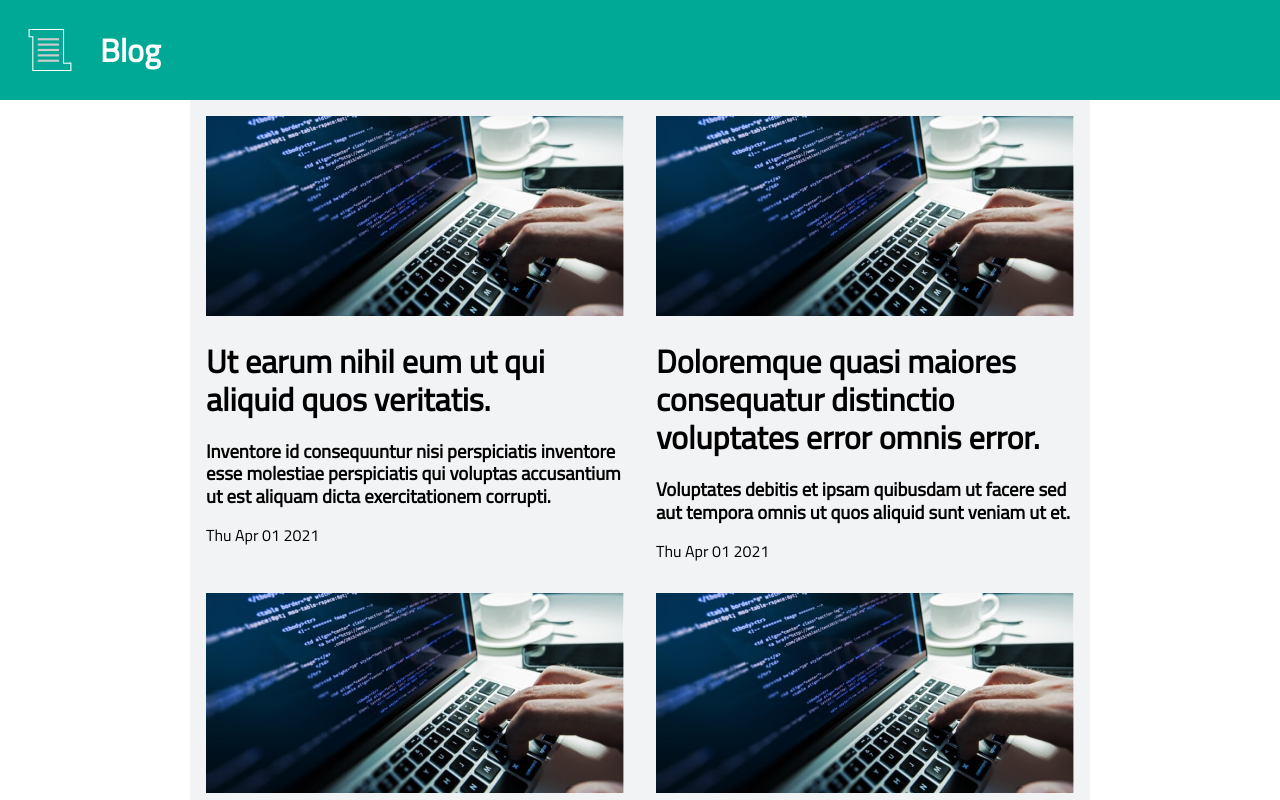
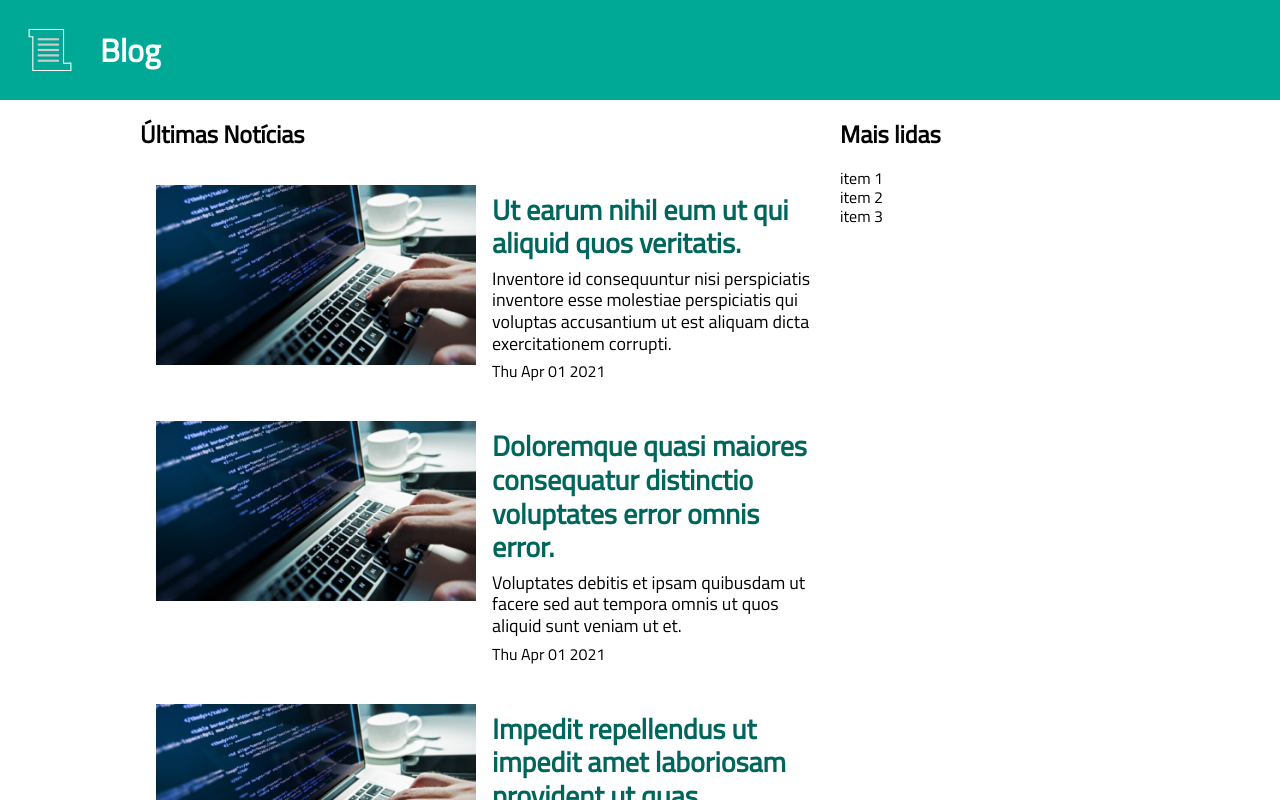
Before and after one commit to carvalho-rafael/blog, a Next.js app: page / in a window 1280 px wide. Shown: the top 800 px of the page. Built offline with nearby package versions, Linux system fonts and the light colour scheme.

Commit message:
set home layout

```diff
--- a/components/posts/index.tsx
+++ b/components/posts/index.tsx
@@ -19,10 +19,12 @@ export default function Posts() {
         <PostsContainer>
             {posts.map(post => (
                 <PostItem key={post.id}>
-                    <img src={post.cover} alt=""/>
-                    <a href={`/posts/${post.id}`}><h1>{post.title}</h1></a>
-                    <h3>{post.description}</h3>
-                    <time dateTime={post.createdAt}>{post.createdAt}</time>
+                    <img src={post.cover} alt="" />
+                    <div>
+                        <a href={`/posts/${post.id}`}><h1>{post.title}</h1></a>
+                        <p>{post.description}</p>
+                        <time dateTime={post.createdAt}>{post.createdAt}</time>
+                    </div>
                 </PostItem>
             ))}
         </PostsContainer>
--- a/components/posts/styles.ts
+++ b/components/posts/styles.ts
@@ -1,27 +1,39 @@
 import styled from 'styled-components'
+import { device } from '../../styles/breackpoints'
 
-export const PostsContainer = styled.ul`
-    display: flex;
-    justify-content: center;
-    flex-wrap: wrap;
-    width: 900px;
+export const PostsContainer = styled.section`
+    width: 700px;
     max-width: 100%;
-    background: #f2f3f5;
-    margin: auto;
+
+    @media ${device.laptopL} {
+        width: 800px;
+    }
 `
 
-export const PostItem = styled.li`
-        width: 50%;
-        min-width: 300px;
-        padding: 1rem;
+export const PostItem = styled.article`
+    display: flex;
+    padding: 1rem;
+
+    h1 {
+        font-size: 28px;
+        color: ${props => props.theme.primaryDark}
+    }
+
+    div {
+        margin-left: 1rem;
+        * {
+            margin: .5rem 0;
+        }
+    }
 
     img {
-        width: 100%;
-        height: 200px;
+        width: 320px;
+        height: 180px;
         object-fit: cover;
     }
     time{
         display: block;
         margin-top: auto;
     }
+
 `
--- a/pages/index.tsx
+++ b/pages/index.tsx
@@ -1,8 +1,15 @@
+import { InferGetStaticPropsType } from 'next'
 import Head from 'next/head'
 import NavBar from '../components/navbar'
 import Posts from '../components/posts'
+import { Main } from '../styles'
 
-export default function Home() {
+type Post = {
+  id: number
+  name: string
+}
+
+export default function Home({ posts }: InferGetStaticPropsType<typeof getStaticProps>) {
   return (
     <>
       <Head>
@@ -10,7 +17,30 @@ export default function Home() {
         <link rel="icon" href="/favicon.ico" />
       </Head>
       <NavBar />
-      <Posts />
+      <Main>
+        <section>
+          <h1>Últimas Notícias</h1>
+          <Posts />
+        </section>
+        <section>
+          <h1>Mais lidas</h1>
+          <ul><li>item 1</li><li>item 2</li><li>item 3</li></ul>
+        </section>
+      </Main>
     </>
   )
 }
+
+export const getStaticProps = async () => {
+  let posts: Post = {
+    id: 2,
+    name: 'rafael'
+  }
+
+  return {
+    props: {
+      posts,
+    },
+    revalidate: 1
+  }
+}
--- /dev/null
+++ b/styles/index.ts
@@ -0,0 +1,13 @@
+import styled from 'styled-components';
+import { device } from './breackpoints';
+
+export const Main = styled.main`
+    display: flex;
+    width: 1000px;
+    max-width: 100%;
+    margin: auto;
+
+    @media ${device.laptopL} {
+        width: 1200px;
+    }
+`
```
